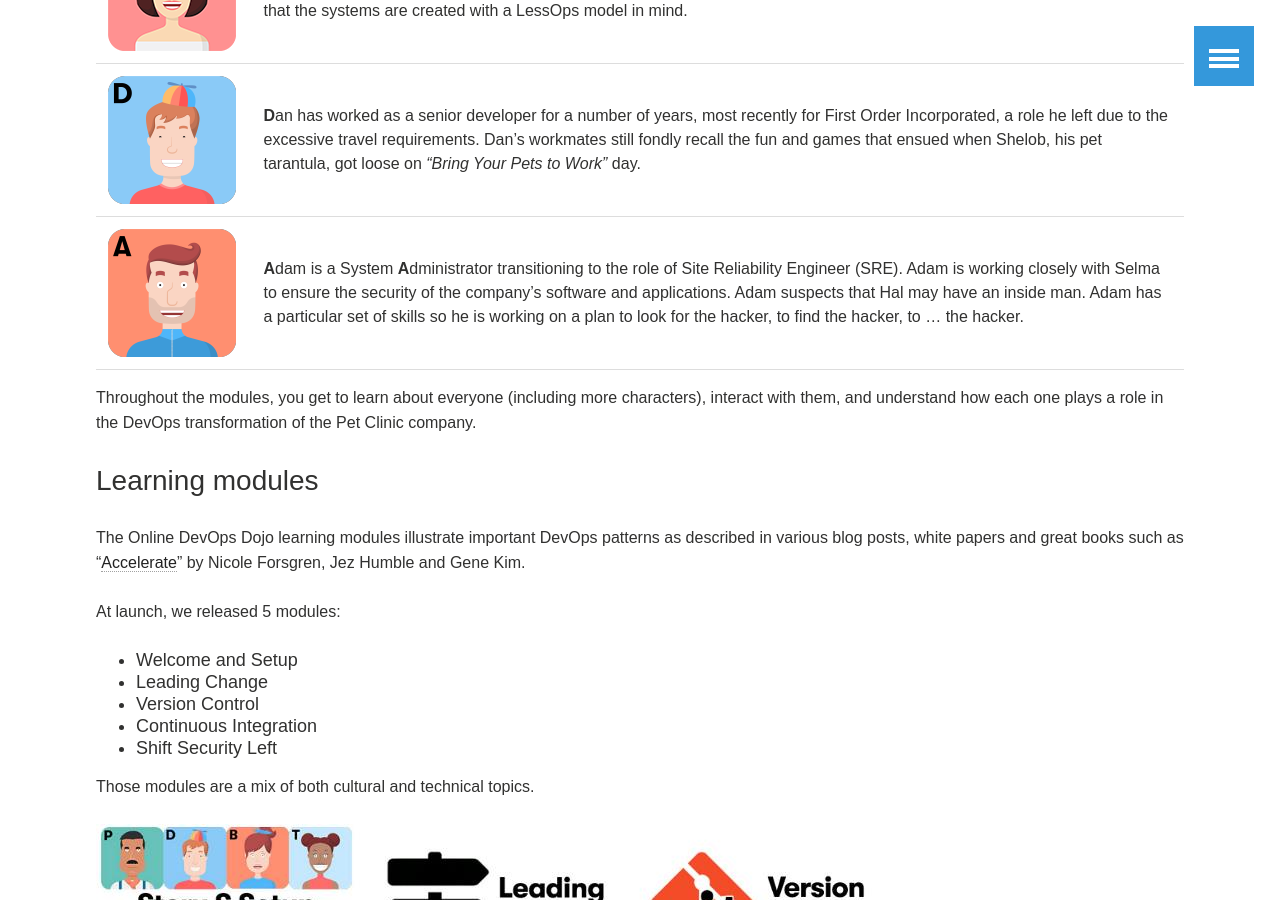
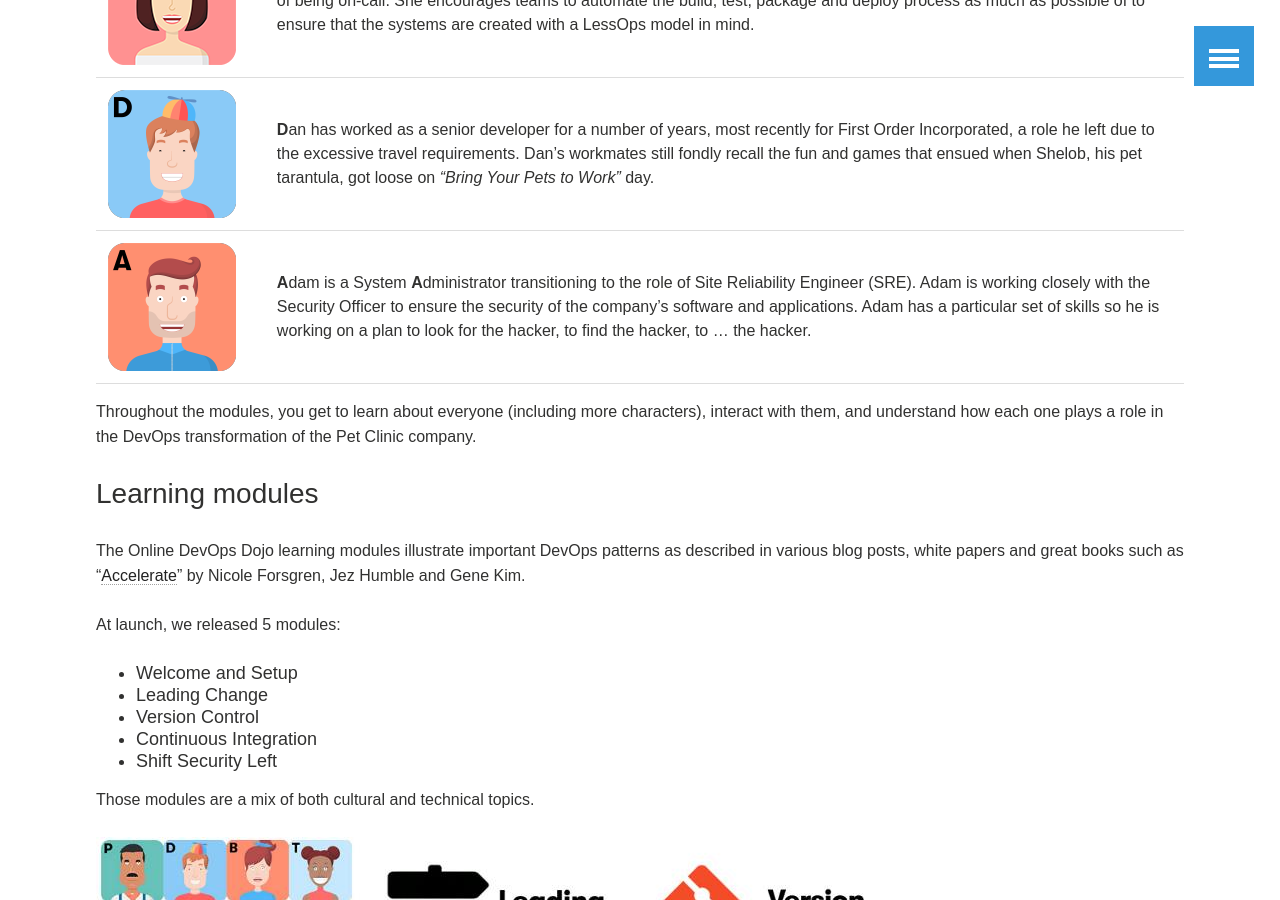
Before and after one commit to dxc-technology/about-devops-dojo, a Jekyll site: the page built from blog/_posts/2020-04-14-introducing-online-devops-dojo.md, in a window 1280 px wide and 900 px high, scrolled down 2098 px. Built offline with Jekyll 4.4.1, drawn with Linux system fonts in a browser that asks for light colours.

Commit message:
Update blog/_posts/2020-04-14-introducing-online-devops-dojo.md
Co-Authored-By: Philippe Berthonneau <52540205+pberthonneau@users.noreply.github.com>

```diff
--- a/blog/_posts/2020-04-14-introducing-online-devops-dojo.md
+++ b/blog/_posts/2020-04-14-introducing-online-devops-dojo.md
@@ -53,7 +53,8 @@ Let us introduce you to some of the team members:
 <img src="../../images/brenda.png" width="400"/> | **B**renda from the **B**usiness, who is keen to take the Pet Clinic into new growth areas, sees DevOps being key to that. She is extremely proud of her two golden retrievers Bonnie and Clyde.
 ![Chun](../../images/chun.png) | **C**hun is a **c**oach, change facilitator and technologist. Chun is an avid outdoors person and adrenaline junky, lover of fun, hater of being on-call. She encourages teams to automate the build, test, package and deploy process as much as possible of to ensure that the systems are created with a LessOps model in mind.
 ![Dan](../../images/dan.png) | **D**an has worked as a senior developer for a number of years, most recently for First Order Incorporated, a role he left due to the excessive travel requirements. Dan's workmates still fondly recall the fun and games that ensued when Shelob, his pet tarantula, got loose on *"Bring Your Pets to Work"* day.
-![Adam](../../images/adam.png) | **A**dam is a System **A**dministrator transitioning to the role of Site Reliability Engineer (SRE). Adam is working closely with Selma to ensure the security of the company's software and applications. Adam suspects that Hal may have an inside man. Adam has a particular set of skills so he is working on a plan to look for the hacker, to find the hacker, to ... the hacker.
+![Adam](../../images/adam.png) | **A**dam is a System **A**dministrator transitioning to the role of Site Reliability Engineer (SRE). Adam is working closely with the Security Officer to ensure the security of the company's software and applications. Adam has a particular set of skills so he is working on a plan to look for the hacker, to find the hacker, to ... the hacker.
+
 
 Throughout the modules, you get to learn about everyone (including more characters), interact with them, and understand how each one plays a role in the DevOps transformation of the Pet Clinic company.
 
```
